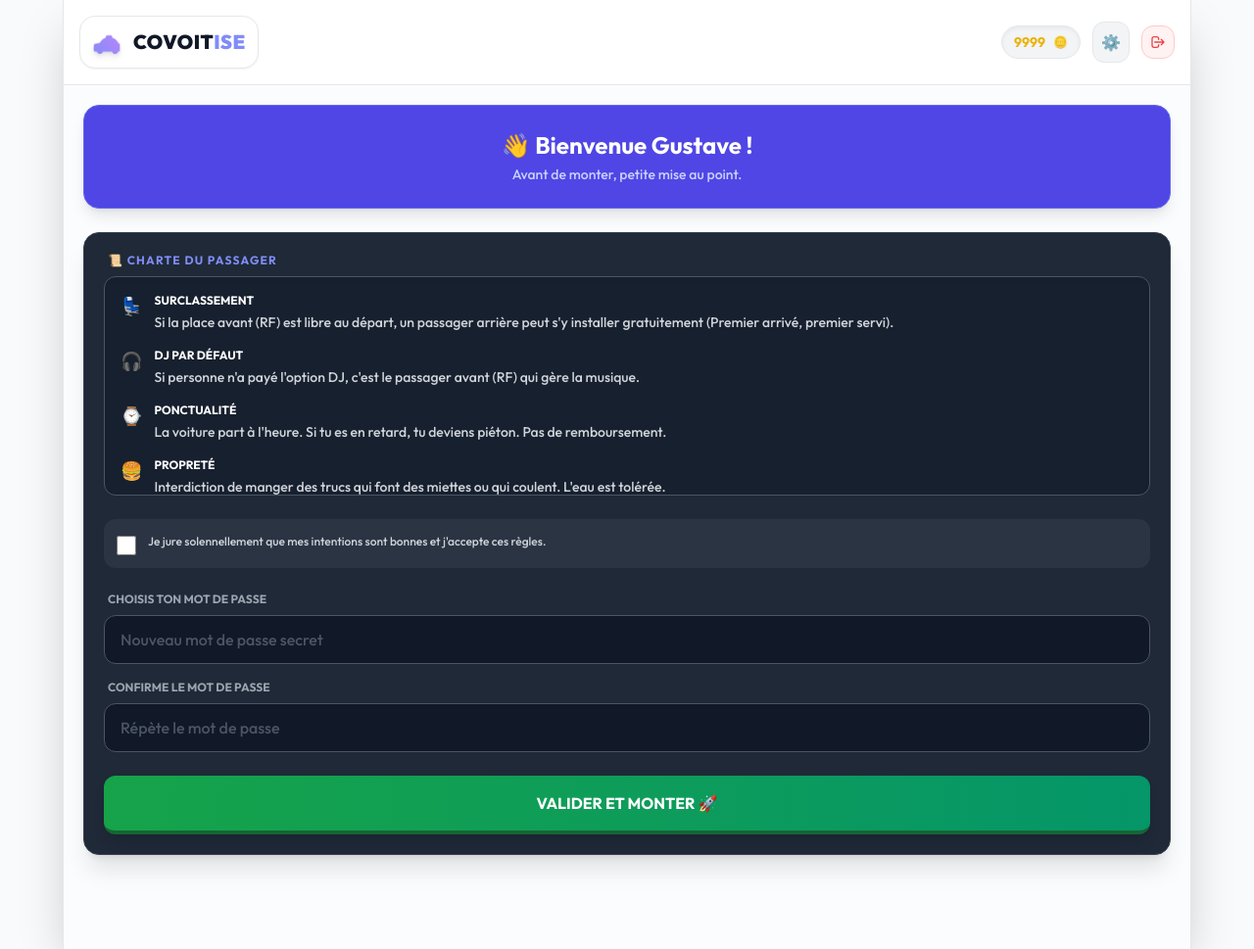
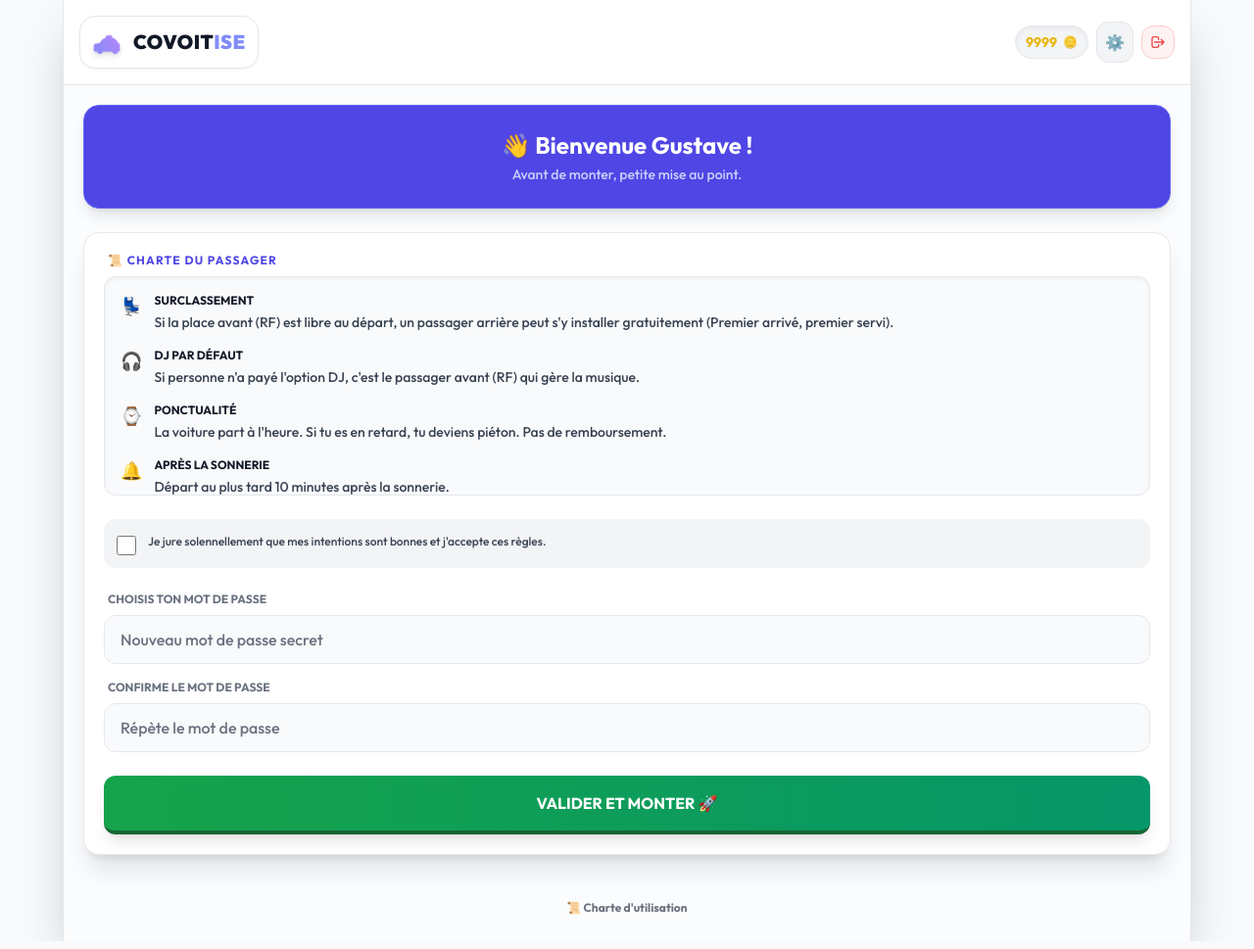
Before and after one commit to Coiles12/Newcovoitise, a Flask app: page /setup-account in a window 1280 px wide. Shown: the whole page at 98% size. Run offline with Flask 3, Linux system fonts and the light colour scheme; the visitor is signed in with stand-in values (Sample User, id 1); some libraries are stand-ins or nearby versions.

Commit message:
Pas Mal de correctif

```diff
--- a/app.py
+++ b/app.py
@@ -51,10 +51,18 @@
 LAST_DISCORD_ALERT_DATE = None
 
 def envoyer_notification_discord(message):
-    """Envoie un message via Webhook Discord si l'URL est configurée."""
+    """Envoie un embed Discord simple (description)."""
     if DISCORD_WEBHOOK_URL:
         try:
-            requests.post(DISCORD_WEBHOOK_URL, json={"content": message})
+            payload = {
+                "embeds": [
+                    {
+                        "description": message,
+                        "color": 5793266
+                    }
+                ]
+            }
+            requests.post(DISCORD_WEBHOOK_URL, json=payload, timeout=5)
         except Exception as e:
             print(f"Erreur Discord: {e}")
 
@@ -887,5 +895,9 @@
 
     return render_template('history.html', user=user, history=historique)
 
+@app.route('/charte')
+def charte():
+    return render_template('charte.html')
+
 if __name__ == '__main__':
     app.run(debug=True, host='0.0.0.0', port=5000, threaded=True)
--- a/templates/base.html
+++ b/templates/base.html
@@ -54,28 +54,27 @@
     </style>
     <script>
         const uTheme = "{{ current_user.theme if current_user else 'auto' }}";
-        if (uTheme === 'dark' || (uTheme === 'auto' && window.matchMedia('(prefers-color-scheme: dark)').matches)) {
-            document.documentElement.classList.add('dark');
-        }
+        const shouldUseDark = (uTheme === 'dark') || (uTheme === 'auto' && window.matchMedia('(prefers-color-scheme: dark)').matches);
+        document.documentElement.classList.toggle('dark', shouldUseDark);
     </script>
 </head>
 <body class="text-gray-800 dark:text-white font-sans antialiased min-h-screen selection:bg-indigo-500 selection:text-white transition-colors duration-300">
 
     <div class="w-full max-w-md md:max-w-4xl lg:max-w-6xl mx-auto min-h-screen relative shadow-2xl md:border-x border-gray-200 dark:border-gray-800 bg-white/50 dark:bg-gray-900/50 transition-colors duration-300">
 
-        <div class="glass p-4 flex justify-between items-center sticky top-0 z-50 border-b border-gray-200 dark:border-gray-800 animate__animated animate__slideInDown transition-colors duration-300">
+        <div class="glass p-3 sm:p-4 flex justify-between items-center gap-2 sticky top-0 z-50 border-b border-gray-200 dark:border-gray-800 animate__animated animate__slideInDown transition-colors duration-300">
 
-            <a href="{{ url_for('dashboard') if current_user else '/' }}" class="group relative flex items-center gap-3 px-3 py-2 rounded-2xl border border-gray-200 dark:border-indigo-500/30 bg-white dark:bg-gray-900/50 hover:border-indigo-400 dark:hover:border-indigo-400 hover:bg-gray-50 dark:hover:bg-gray-800 transition-all duration-300 shadow-sm dark:shadow-[0_0_15px_rgba(79,70,229,0.15)] hover:shadow-md dark:hover:shadow-[0_0_20px_rgba(79,70,229,0.3)]">
+            <a href="{{ url_for('dashboard') if current_user else '/' }}" class="group relative flex min-w-0 items-center gap-2 sm:gap-3 px-2 sm:px-3 py-2 rounded-2xl border border-gray-200 dark:border-indigo-500/30 bg-white dark:bg-gray-900/50 hover:border-indigo-400 dark:hover:border-indigo-400 hover:bg-gray-50 dark:hover:bg-gray-800 transition-all duration-300 shadow-sm dark:shadow-[0_0_15px_rgba(79,70,229,0.15)] hover:shadow-md dark:hover:shadow-[0_0_20px_rgba(79,70,229,0.3)]">
                 <span class="text-2xl bg-clip-text text-transparent bg-gradient-to-tr from-indigo-400 to-purple-400 drop-shadow-md pb-1">
                     🚕
                 </span>
-                <h1 class="font-black text-xl tracking-wide leading-none text-gray-900 dark:text-white transition-colors">
+                <h1 class="font-black text-lg sm:text-xl tracking-wide leading-none text-gray-900 dark:text-white transition-colors whitespace-nowrap">
                     COVOIT<span class="text-indigo-400">ISE</span>
                 </h1>
             </a>
             {% if current_user %}
-            <div class="flex items-center gap-3">
-                <div class="bg-gray-100 dark:bg-gray-800/80 px-3 py-1.5 rounded-full border border-gray-200 dark:border-gray-700 flex items-center gap-2 shadow-inner transition-colors">
+            <div class="flex shrink-0 items-center gap-2">
+                <div class="bg-gray-100 dark:bg-gray-800/80 px-2.5 py-1.5 rounded-full border border-gray-200 dark:border-gray-700 flex items-center gap-1.5 shadow-inner transition-colors">
                     <span class="text-yellow-500 dark:text-yellow-400 font-bold text-sm">{{ current_user.credits }}</span><span class="text-xs">🪙</span>
                 </div>
                 <button onclick="document.getElementById('globalSettingsModal').classList.remove('hidden')" class="bg-gray-100 dark:bg-gray-800 hover:bg-gray-200 dark:hover:bg-gray-700 text-gray-600 dark:text-gray-300 p-2 rounded-xl transition-all border border-gray-200 dark:border-gray-700">
@@ -92,15 +91,20 @@
 
         {% with messages = get_flashed_messages() %}
             {% if messages %}
-                <div id="flashMessage" class="fixed top-24 left-4 right-4 z-[60] mx-auto bg-gray-800 text-white p-4 rounded-xl border-l-4 border-indigo-500 shadow-2xl flex items-center justify-between gap-3 animate__animated animate__fadeInDown">
-                    <span class="font-bold text-sm flex-1">{{ messages[0] }}</span><button onclick="this.parentElement.remove()" class="text-gray-400 hover:text-white">✕</button>
+                <div id="flashMessage" class="fixed top-24 left-4 right-4 z-[60] mx-auto bg-white dark:bg-gray-800 text-gray-900 dark:text-white p-4 rounded-xl border-l-4 border-indigo-500 border border-gray-200 dark:border-gray-700 shadow-2xl flex items-center justify-between gap-3 animate__animated animate__fadeInDown">
+                    <span class="font-bold text-sm flex-1">{{ messages[0] }}</span><button onclick="this.parentElement.remove()" class="text-gray-400 hover:text-gray-900 dark:hover:text-white">✕</button>
                 </div>
             {% endif %}
         {% endwith %}
 
-        <div class="p-5 pb-24">
+        <div class="p-5 pb-10">
             {% block content %}{% endblock %}
         </div>
+        <footer class="px-5 pb-6 text-center">
+            <a href="/charte" class="text-xs font-bold text-gray-500 dark:text-gray-400 hover:text-indigo-600 dark:hover:text-indigo-300 transition">
+                📜 Charte d'utilisation
+            </a>
+        </footer>
 
         {% if current_user %}
         <div id="globalSettingsModal" class="hidden fixed inset-0 bg-black/40 dark:bg-black/80 z-[80] flex items-center justify-center p-4 backdrop-blur-sm">
--- a/templates/setup_account.html
+++ b/templates/setup_account.html
@@ -7,49 +7,56 @@
         <p class="text-indigo-200 text-sm mt-1">Avant de monter, petite mise au point.</p>
     </div>
 
-    <div class="bg-gray-800 p-5 rounded-2xl border border-gray-700 shadow-xl relative">
+    <div class="bg-white dark:bg-gray-800 p-5 rounded-2xl border border-gray-200 dark:border-gray-700 shadow-xl relative transition-colors">
 
-        <form action="/setup-account" method="POST" class="space-y-6">
+        <form action="/setup-account" method="POST" id="setupForm" class="space-y-6">
 
             <div>
-                <h3 class="font-bold text-indigo-400 mb-2 uppercase text-xs tracking-widest pl-1 flex items-center gap-2">
+                <h3 class="font-bold text-indigo-600 dark:text-indigo-400 mb-2 uppercase text-xs tracking-widest pl-1 flex items-center gap-2">
                     📜 Charte du Passager
                 </h3>
 
-                <div class="bg-gray-900/50 p-4 rounded-xl border border-gray-600 h-56 overflow-y-auto custom-scrollbar shadow-inner">
-                    <ul class="space-y-4 text-sm text-gray-300">
+                <div class="bg-gray-50 dark:bg-gray-900/50 p-4 rounded-xl border border-gray-200 dark:border-gray-600 h-56 overflow-y-auto custom-scrollbar shadow-inner">
+                    <ul class="space-y-4 text-sm text-gray-700 dark:text-gray-300">
                         <li class="flex gap-3">
                             <span class="text-lg">💺</span>
                             <div>
-                                <strong class="text-white block text-xs uppercase mb-1">Surclassement</strong>
+                                <strong class="text-gray-900 dark:text-white block text-xs uppercase mb-1">Surclassement</strong>
                                 Si la place avant (RF) est libre au départ, un passager arrière peut s'y installer gratuitement (Premier arrivé, premier servi).
                             </div>
                         </li>
                         <li class="flex gap-3">
                             <span class="text-lg">🎧</span>
                             <div>
-                                <strong class="text-white block text-xs uppercase mb-1">DJ par défaut</strong>
+                                <strong class="text-gray-900 dark:text-white block text-xs uppercase mb-1">DJ par défaut</strong>
                                 Si personne n'a payé l'option DJ, c'est le passager avant (RF) qui gère la musique.
                             </div>
                         </li>
                         <li class="flex gap-3">
                             <span class="text-lg">⌚</span>
                             <div>
-                                <strong class="text-white block text-xs uppercase mb-1">Ponctualité</strong>
+                                <strong class="text-gray-900 dark:text-white block text-xs uppercase mb-1">Ponctualité</strong>
                                 La voiture part à l'heure. Si tu es en retard, tu deviens piéton. Pas de remboursement.
+                            </div>
+                        </li>
+                        <li class="flex gap-3">
+                            <span class="text-lg">🔔</span>
+                            <div>
+                                <strong class="text-gray-900 dark:text-white block text-xs uppercase mb-1">Après la sonnerie</strong>
+                                Départ au plus tard 10 minutes après la sonnerie.
                             </div>
                         </li>
                         <li class="flex gap-3">
                             <span class="text-lg">🍔</span>
                             <div>
-                                <strong class="text-white block text-xs uppercase mb-1">Propreté</strong>
+                                <strong class="text-gray-900 dark:text-white block text-xs uppercase mb-1">Propreté</strong>
                                 Interdiction de manger des trucs qui font des miettes ou qui coulent. L'eau est tolérée.
                             </div>
                         </li>
                         <li class="flex gap-3">
                             <span class="text-lg">🤝</span>
                             <div>
-                                <strong class="text-white block text-xs uppercase mb-1">Politesse</strong>
+                                <strong class="text-gray-900 dark:text-white block text-xs uppercase mb-1">Politesse</strong>
                                 Un "Bonjour" et un "Merci" n'ont jamais tué personne.
                             </div>
                         </li>
@@ -57,23 +64,23 @@
                 </div>
             </div>
 
-            <label class="flex items-start gap-3 p-3 bg-gray-700/50 rounded-xl cursor-pointer hover:bg-gray-700 transition border border-transparent hover:border-indigo-500/30 group">
+            <label class="flex items-start gap-3 p-3 bg-gray-100 dark:bg-gray-700/50 rounded-xl cursor-pointer hover:bg-gray-200 dark:hover:bg-gray-700 transition border border-transparent hover:border-indigo-500/30 group">
                 <input type="checkbox" required class="mt-1 w-5 h-5 accent-indigo-500 rounded focus:ring-0 cursor-pointer">
-                <span class="text-xs text-gray-300 group-hover:text-white transition-colors leading-relaxed">
+                <span class="text-xs text-gray-700 dark:text-gray-300 group-hover:text-gray-900 dark:group-hover:text-white transition-colors leading-relaxed">
                     Je jure solennellement que mes intentions sont bonnes et j'accepte ces règles.
                 </span>
             </label>
 
             <div class="space-y-4">
                 <div>
-                    <label class="block text-xs font-bold text-gray-400 uppercase mb-2 ml-1">Choisis ton mot de passe</label>
-                    <input type="password" name="new_password" placeholder="Nouveau mot de passe secret" required
-                           class="w-full bg-gray-900 text-white px-4 py-3 rounded-xl border border-gray-600 focus:border-indigo-500 focus:ring-2 focus:ring-indigo-500/50 outline-none transition-all placeholder-gray-600">
+                    <label class="block text-xs font-bold text-gray-500 dark:text-gray-400 uppercase mb-2 ml-1">Choisis ton mot de passe</label>
+                    <input type="password" id="newPassword" name="new_password" placeholder="Nouveau mot de passe secret" minlength="4" required
+                           class="w-full bg-gray-50 dark:bg-gray-900 text-gray-900 dark:text-white px-4 py-3 rounded-xl border border-gray-200 dark:border-gray-600 focus:border-indigo-500 focus:ring-2 focus:ring-indigo-500/50 outline-none transition-all placeholder-gray-500 dark:placeholder-gray-600">
                 </div>
                 <div>
-                    <label class="block text-xs font-bold text-gray-400 uppercase mb-2 ml-1">Confirme le mot de passe</label>
-                    <input type="password" name="confirm_password" placeholder="Répète le mot de passe" required
-                           class="w-full bg-gray-900 text-white px-4 py-3 rounded-xl border border-gray-600 focus:border-indigo-500 focus:ring-2 focus:ring-indigo-500/50 outline-none transition-all placeholder-gray-600">
+                    <label class="block text-xs font-bold text-gray-500 dark:text-gray-400 uppercase mb-2 ml-1">Confirme le mot de passe</label>
+                    <input type="password" id="confirmPassword" name="confirm_password" placeholder="Répète le mot de passe" minlength="4" required
+                           class="w-full bg-gray-50 dark:bg-gray-900 text-gray-900 dark:text-white px-4 py-3 rounded-xl border border-gray-200 dark:border-gray-600 focus:border-indigo-500 focus:ring-2 focus:ring-indigo-500/50 outline-none transition-all placeholder-gray-500 dark:placeholder-gray-600">
                 </div>
             </div>
 
@@ -84,4 +91,17 @@
         </form>
     </div>
 </div>
+<script>
+    const setupForm = document.getElementById('setupForm');
+    if (setupForm) {
+        setupForm.addEventListener('submit', (e) => {
+            const p1 = document.getElementById('newPassword').value;
+            const p2 = document.getElementById('confirmPassword').value;
+            if (p1 !== p2) {
+                e.preventDefault();
+                alert("Les mots de passe ne correspondent pas.");
+            }
+        });
+    }
+</script>
 {% endblock %}
```
Also changed, not shown: templates/book.html (+13 -2 lines), templates/cancel_confirm.html (+7 -7 lines), templates/charte.html (added, +54 -0 lines), templates/history.html (+10 -10 lines), templates/login.html (+14 -14 lines), templates/ticket.html (+7 -7 lines).
